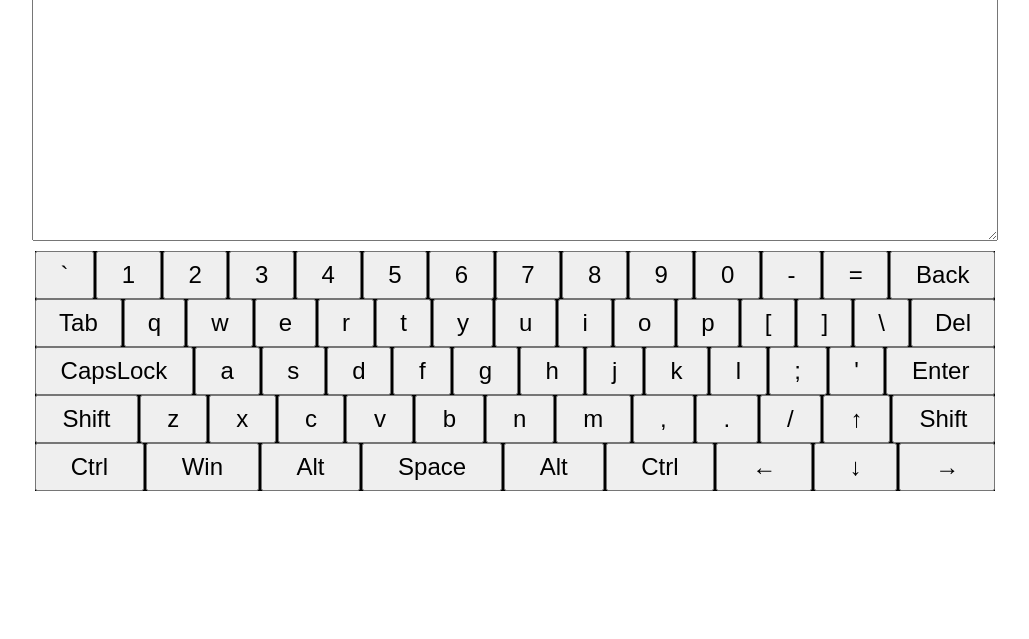
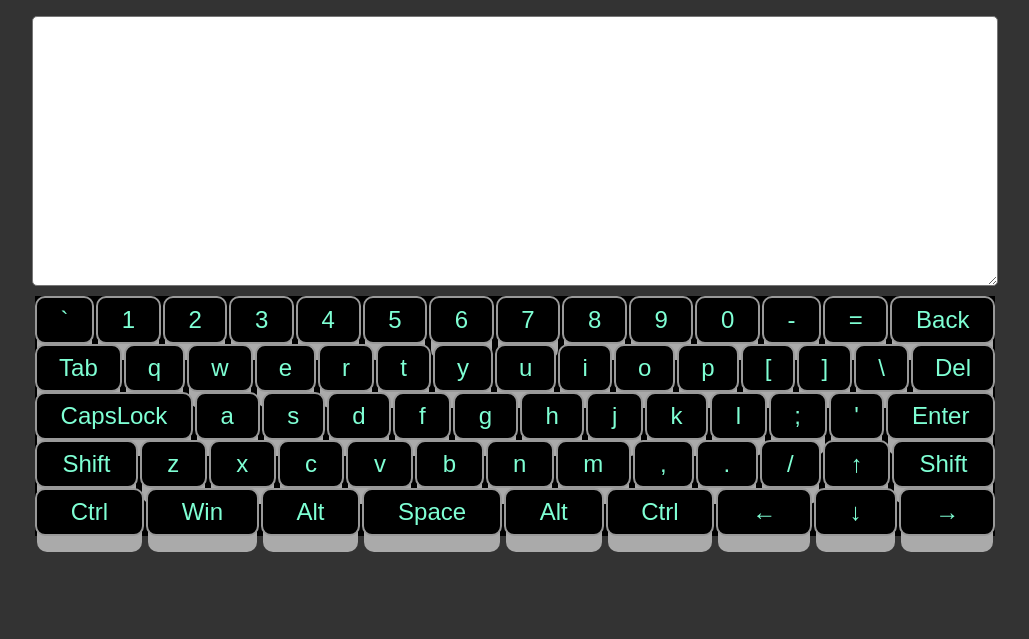
Before and after one commit to annTerry/virtual-keyboard, a website with bundled scripts: page index.html in a window 1280 px wide. Shown: the part 177-816 px from the top of the page, without its empty margins (125-1154 px from the left). Built offline with nearby package versions, Linux system fonts and the light colour scheme.

Commit message:
feat: add key animation

```diff
--- a/scripts/components/PageManager.js
+++ b/scripts/components/PageManager.js
@@ -1,12 +1,16 @@
 import TextArea from './TextArea.js';
 import Keyboard from './Keyboard.js';
+import { createElement } from '../common/utils.js';
 
 export default class PageManager {
   textarea = new TextArea();
 
+  header = createElement('h1','header','Virtual Keyboard');
+
   keyboard = new Keyboard(this.textarea);
 
   constructor() {
+    document.body.append(this.header);
     window.addEventListener('keydown', (event) => {
       event.preventDefault();
       event.stopImmediatePropagation();
--- a/styles/main.scss
+++ b/styles/main.scss
@@ -5,6 +5,11 @@ body {
     justify-content: center;
     align-items: center;
     height: 100vh;
+    background-color: #333;
+}
+h1 {
+    color: aquamarine;
+    font-family: Arial, Helvetica, sans-serif;
 }
 
 textarea {
@@ -12,7 +17,9 @@ textarea {
     margin: 0 auto;
     min-width: 500px;
     flex-basis: 1;
-    height: 33vh
+    height: 33vh;
+    border-radius: 5px;
+    font-family: 'Courier New', Courier, monospace;
 }
 
 .keyboard-wrapper {
@@ -25,18 +32,53 @@ textarea {
 
 .keyboard-row {
     display: flex;
-    gap: 5px 2px;
+    gap: 10px 2px;
     width: 100%;
     justify-content: stretch;
     background-color: black;
 }
 .keyboard__btn {
+    position: relative;
     flex-basis: 1;
     flex-grow: 1;
     height: 2em;
     font-size: 1.5em;
-}
+    border-radius: 10px;
+    transition: transform 0.3s;
+    transform-style: preserve-3d;
+    background-color: black;
+    border: 2px solid #999;
+    color: aquamarine;
 
-.Active {
-    background-color: antiquewhite;
-}
+    &::before {
+        position: absolute;
+        content: "";
+        width: 100%;
+        height: 100%;
+        top: 0;
+        left: 0;
+        right: 0;
+        bottom: 0;
+        background: #aaaaaa;
+        border-radius: inherit;
+        transform: translate3d(0, 0.75em, -1em);
+        transition: transform 0.25s;
+      }
+      &:hover {
+        transform: translate3d(0, 0.25em, -1em);
+      &::before {
+        transform: translate3d(0, 0.5em, -1em);
+        transition: 0.25s;
+      }
+    }
+      &.Active {
+        transform: translate3d(0, 0.6em, -1em);
+        background-color: aquamarine;
+        color: #333;
+        transition: transform 0.25s;
+        &::before {
+            transform: translate3d(0, 0, -1em);
+            transition: transform 0.25s;
+        }
+    }
+    }
```
Also changed, not shown: styles/main.css, 1 other file.
